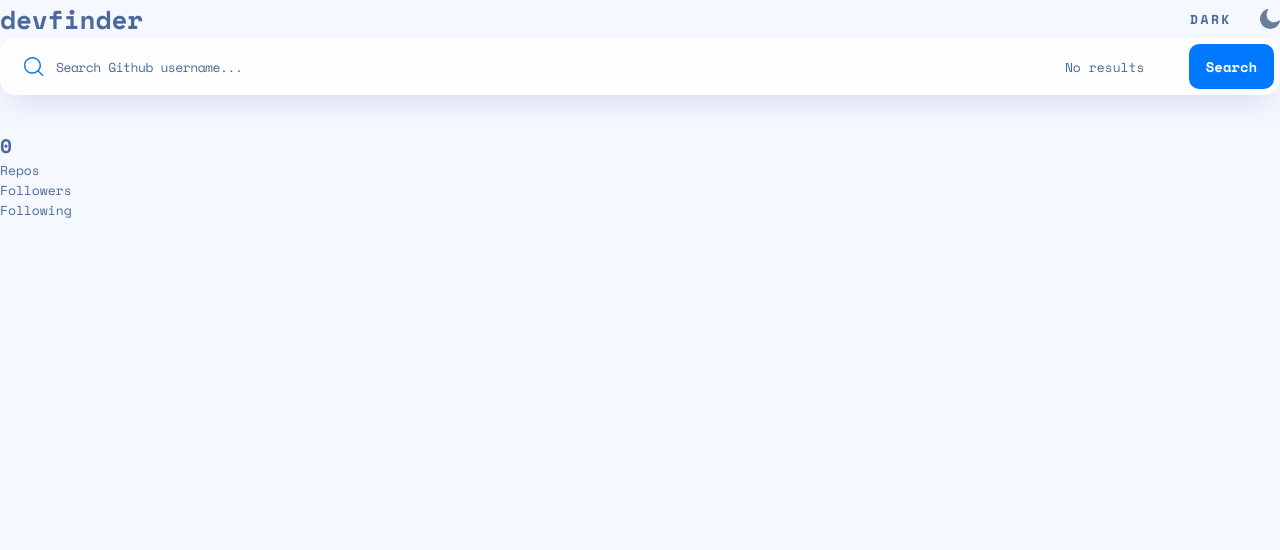
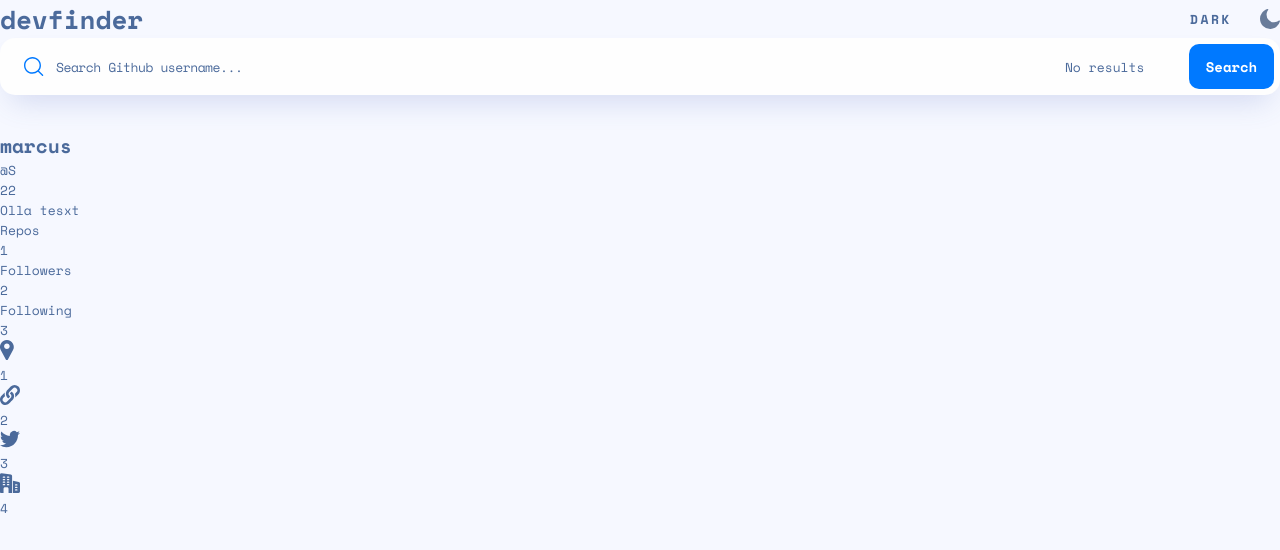
Before and after one commit to marcusDevGit/github-user-search-app, a plain HTML site: page index.html in a window 1280 px wide. Drawn offline with nearby package versions, Linux system fonts and the light colour scheme.

Commit message:
<FEAT>: add  section de info do git

```diff
--- a/index.html
+++ b/index.html
@@ -1,5 +1,6 @@
 <!DOCTYPE html>
 <html lang="en">
+
 <head>
   <meta charset="UTF-8">
   <meta name="viewport" content="width=device-width, initial-scale=1.0">
@@ -13,6 +14,7 @@
   <title>Frontend Mentor | GitHub user search app</title>
   <link rel="stylesheet" href="style.css">
 </head>
+
 <body>
   <div id="container">
     <header>
@@ -38,39 +40,63 @@
               <img id="avatar" src="./assets/perf.png" alt="">
               <div class="profile_info">
                 <div class="profile_name">
-                  <h2 id="name">0</h2>
-                  <p id="user"></p>
+                  <h2 id="name">marcus</h2>
+                  <p id="user">@S</p>
                 </div>
-                <p id="date"></p>
+                <p id="date">22</p>
               </div>
             </div>
-            <p id="bio"></p>
+            <p id="bio">Olla tesxt</p>
 
-            <div class="stats_profile_wrapper">
-              <div class="stat_profile">
-                <p class="stat_title">Repos</p>
-                <p id="repos" class="stat_vallue"></p>
+            <div class="stats_repos_wrapper">
+              <div class="stats_repos">
+                <p class="stats_title">Repos</p>
+                <p id="repos" class="stats_vallue">1</p>
               </div>
-              <div class="stat_profile">
-                <p class="stat_title">Followers</p>
-                <p id="followers" class="stat_vallue"></p>
+              <div class="stats_repos">
+                <p class="stats_title">Followers</p>
+                <p id="followers" class="stats_vallue">2</p>
               </div>
-              <div class="stat_profile">
-                <p class="stat_title">Following</p>
-                <p id="following" class="stat_vallue"></p>
+              <div class="stats_repos">
+                <p class="stats_title">Following</p>
+                <p id="following" class="stats_vallue">3</p>
               </div>
             </div>
 
-            <div class="links_profile_wrapper">
-
+            <div class="git_info_links">
+              <div class="git_link">
+                <div class="git_icon">
+                  <img src="./assets/icon-location.svg" alt="location">
+                  <p id="location">1</p>
+                </div>
+              </div>
+              <div class="git_link">
+                <div class="git_icon">
+                  <img src="./assets/icon-website.svg" alt="website">
+                  <p id="website">2</p>
+                </div>
+              </div>
+              <div class="git_link">
+                <div class="git_icon">
+                  <img src="./assets/icon-twitter.svg" alt="twitter">
+                  <p id="twitter">3</p>
+                </div>
+              </div>
+              <div class="git_link">
+                <div class="git_icon">
+                  <img src="./assets/icon-company.svg" alt="company">
+                  <p id="company">4</p>
+                </div>
+              </div>
             </div>
           </div>
         </section>
       </div>
     </main>
   </div>
+<script src="script.js"></script>
 
 
+</body>
 
- </body>
 </html>
```
